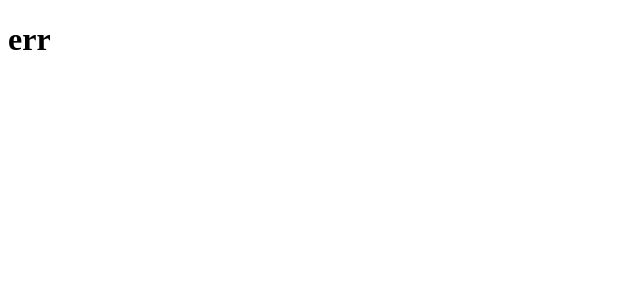
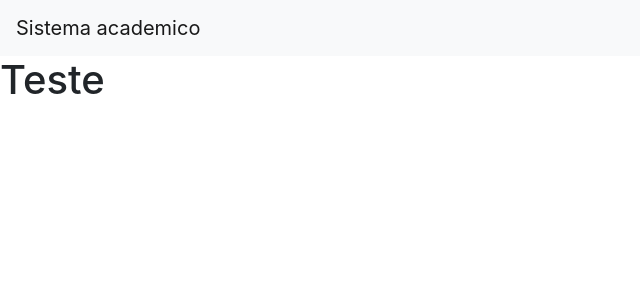
Before and after one commit to miguelschuldt/sistema-academico, a React (Create React App) app: page / in a window 1280 px wide. Shown: the top 300 px of the page, without its empty margins (0-640 px from the left). Built offline with nearby package versions, Linux system fonts and the light colour scheme.

Commit message:
Layout and auth provider ready

```diff
--- a/src/App.tsx
+++ b/src/App.tsx
@@ -1,13 +1,13 @@
 import React from 'react';
-import { BrowserRouter as Router } from "react-router-dom";
 
 import Routes from './routes';
+import { AuthProvider } from './contexts/AuthContext'
 
 function App() {
   return (
-    <Router>
+    <AuthProvider>
       <Routes/>
-    </Router>
+    </AuthProvider>
   );
 }
 
--- /dev/null
+++ b/src/contexts/AuthContext.tsx
@@ -0,0 +1,25 @@
+import React, { createContext, ReactNode, useState } from 'react';
+
+interface AuthContextData {
+  token: string;
+  setToken: (value: string) => void;
+  userName: string;
+  setUserName: (value: string) => void;
+}
+
+export const AuthContext = createContext<AuthContextData>({} as AuthContextData);
+
+interface AuthProviderProps {
+  children: ReactNode;
+}
+
+export function AuthProvider({children}: AuthProviderProps) {
+  const [token, setToken] = useState<string>("");
+  const [userName, setUserName] = useState<string>("");
+
+  return (
+      <AuthContext.Provider value={{token, setToken, userName, setUserName}}>
+        { children }
+      </AuthContext.Provider>
+  );
+}
--- a/src/index.tsx
+++ b/src/index.tsx
@@ -1,6 +1,7 @@
 import React from 'react';
 import ReactDOM from 'react-dom';
 import App from './App';
+import 'bootstrap/dist/css/bootstrap.min.css';
 
 ReactDOM.render(
   <React.StrictMode>
--- a/src/routes.tsx
+++ b/src/routes.tsx
@@ -1,5 +1,6 @@
 import React from 'react';
 import {
+  BrowserRouter as Router,
   Switch,
   Route
 } from "react-router-dom";
@@ -8,11 +9,13 @@ import Home from './views/pages/Home';
 
 const Routes: React.FC = () => {
   return (
+  <Router>
     <Switch>
       <Route exact path="/">
         <Home/>
       </Route>
     </Switch>
+  </Router>
   );
 }
 
--- /dev/null
+++ b/src/views/Layout/index.tsx
@@ -0,0 +1,18 @@
+import React from 'react';
+
+import { Navbar} from 'react-bootstrap';
+
+type Props = { children: React.ReactNode };
+
+const Layout: React.FC<Props> = ({children}) => {
+  return (
+    <>
+      <Navbar bg="light" expand="lg">
+        <Navbar.Brand href="#home">Sistema academico</Navbar.Brand>
+      </Navbar>
+      {children}
+    </>
+  );
+}
+
+export default Layout;
--- a/src/views/pages/Home/index.tsx
+++ b/src/views/pages/Home/index.tsx
@@ -1,9 +1,15 @@
 import React from "react";
+
+import Layout from '../../Layout';
 
 const Home: React.FC = () => {
 
   return (
-    <h1>err</h1>
+    <Layout>
+      <>
+        <h1>Teste</h1>
+      </>
+    </Layout>
   );
 };
 
```
Lines whose indentation alone changed are shown as unchanged.
